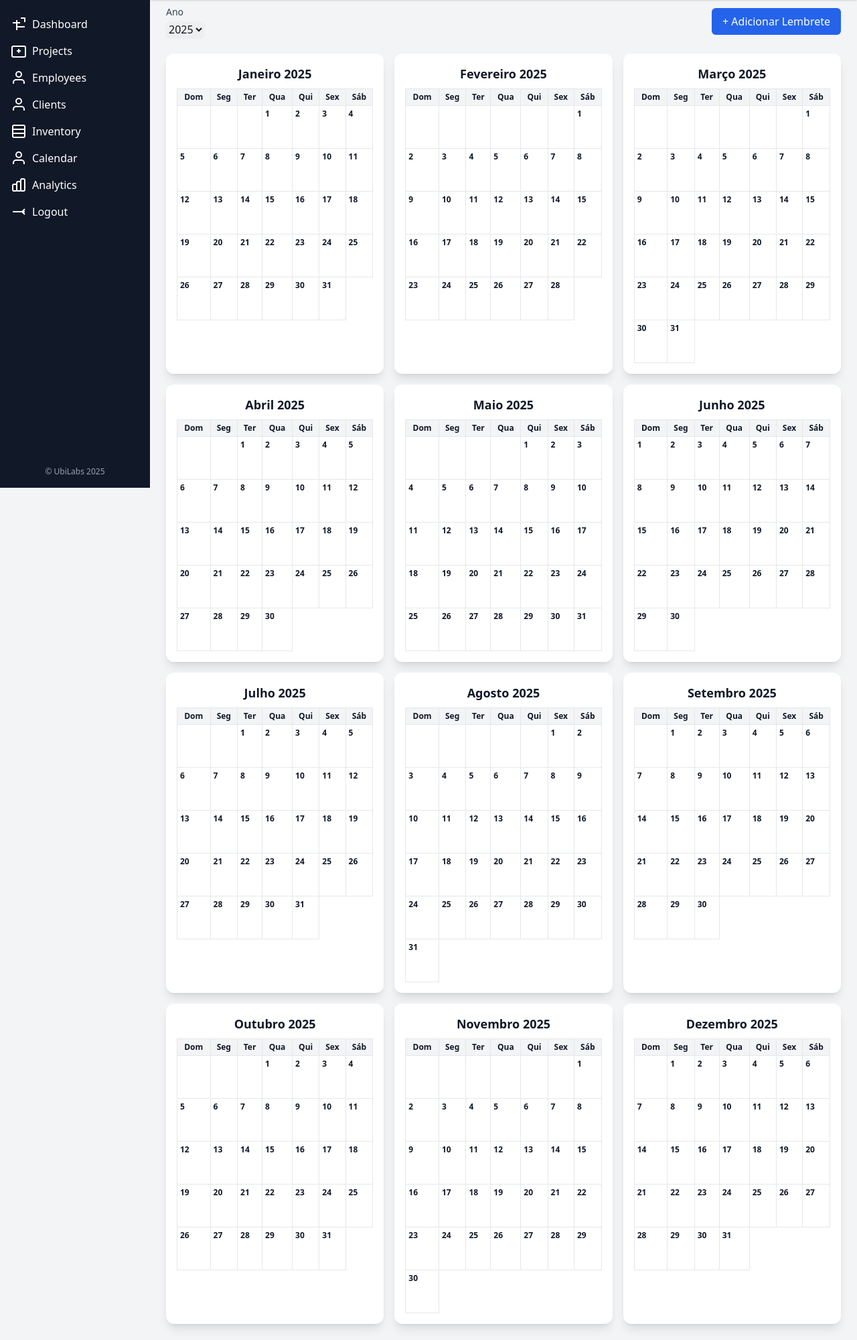
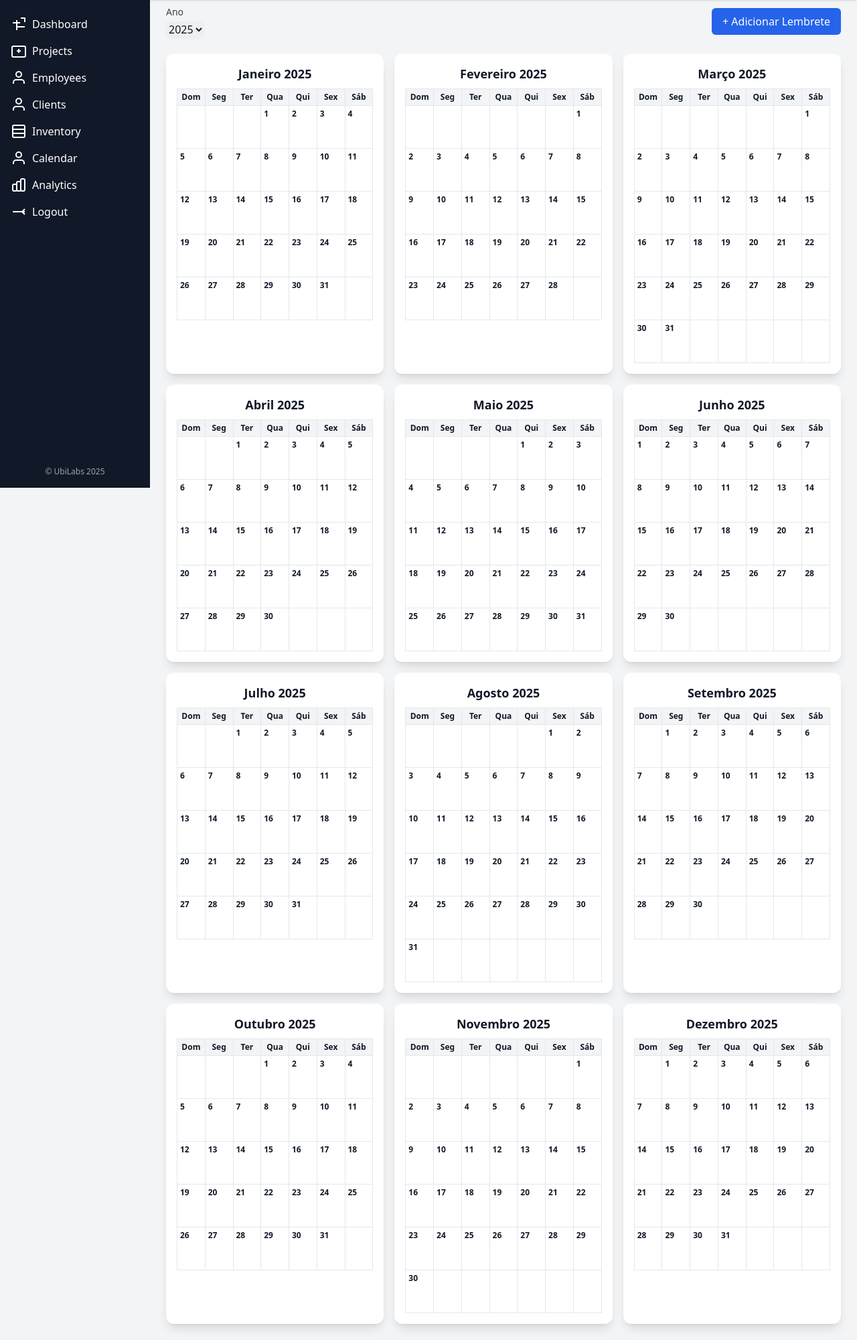
Before and after one commit to PabloResende/ams-malergeschaft, a PHP site: page /ams-malergeschaft/public/calendar in a window 1280 px wide. Shown: the part 72-2072 px from the top of the page at 67% size. Run offline with PHP 8.4, Linux system fonts and the light colour scheme; the visitor is signed in with stand-in values (Sample User, id 1); data that the repository does not hold is empty; some libraries are stand-ins or nearby versions.

Commit message:
calendario concluido

```diff
--- a/app/views/calendar/index.php
+++ b/app/views/calendar/index.php
@@ -31,9 +31,21 @@ $eventsJson = json_encode($allEvents);
   <meta charset="UTF-8">
   <title>Calendários do Ano</title>
   <script src="https://cdn.tailwindcss.com"></script>
+  <style>
+    /* Define o layout fixo para as tabelas para manter as células com dimensões consistentes */
+    table {
+      width: 100%;
+      table-layout: fixed;
+      border-collapse: collapse;
+    }
+    /* Faz com que cada célula tenha bordas definidas e não expanda além do esperado */
+    td {
+      overflow: hidden;
+    }
+  </style>
 </head>
 <body class="bg-gray-50">
-  <!-- Área principal (considerando que o header já está incluso) -->
+  <!-- Área principal -->
   <main class="ml-56 pt-20 p-6 min-h-screen">
     <div class="container mx-auto max-w-7xl">
       <!-- Cabeçalho com seletor de ano e botão para adicionar lembrete -->
@@ -99,7 +111,7 @@ $eventsJson = json_encode($allEvents);
   let storedReminders = localStorage.getItem('reminders');
   let reminderEvents = storedReminders ? JSON.parse(storedReminders) : [];
 
-  // Filtra lembretes expirados (remover lembrete se a data for menor que hoje)
+  // Filtra lembretes expirados (remove se a data for menor que hoje)
   function filterExpiredReminders() {
     const today = new Date();
     today.setHours(0,0,0,0);
@@ -112,18 +124,18 @@ $eventsJson = json_encode($allEvents);
   }
   filterExpiredReminders();
 
-  // Combina os eventos do servidor com os lembretes adicionados localmente
+  // Combina eventos do servidor e lembretes
   function getAllEvents() {
     return serverEvents.concat(reminderEvents);
   }
 
-  // Função para renderizar um calendário (tabela) para o mês e ano fornecidos
+  // Função para renderizar o calendário de um determinado mês e ano
   function renderCalendar(year, month) {
     const monthNames = [
       'Janeiro', 'Fevereiro', 'Março', 'Abril', 'Maio', 'Junho',
       'Julho', 'Agosto', 'Setembro', 'Outubro', 'Novembro', 'Dezembro'
     ];
-    // Cria o container do mês
+    // Container do mês
     const container = document.createElement('div');
     container.className = "bg-white rounded-xl shadow-lg p-4";
 
@@ -133,11 +145,11 @@ $eventsJson = json_encode($allEvents);
     header.innerText = `${monthNames[month]} ${year}`;
     container.appendChild(header);
 
-    // Cria uma tabela para o calendário
+    // Criação da tabela do calendário
     const table = document.createElement('table');
-    table.className = "w-full text-center border-collapse";
+    table.className = "w-full text-center";
 
-    // Cabeçalho da tabela com os nomes dos dias da semana
+    // Cabeçalho da tabela com os dias da semana
     const weekdays = ['Dom', 'Seg', 'Ter', 'Qua', 'Qui', 'Sex', 'Sáb'];
     const thead = document.createElement('thead');
     const trWeek = document.createElement('tr');
@@ -150,33 +162,35 @@ $eventsJson = json_encode($allEvents);
     thead.appendChild(trWeek);
     table.appendChild(thead);
 
-    // Corpo da tabela: calcula o primeiro dia do mês e quantos dias tem
+    // Corpo da tabela: calcula o primeiro dia do mês e a quantidade de dias
     const tbody = document.createElement('tbody');
     const firstDay = new Date(year, month, 1);
     const startingDay = firstDay.getDay();
     const daysInMonth = new Date(year, month + 1, 0).getDate();
 
     let date = 1;
-    for (let i = 0; i < 6; i++) {
-      // Cria uma linha (semana) – serão no máximo 6 semanas
+    for (let i = 0; i < 6; i++) {  // no máximo 6 semanas
       const tr = document.createElement('tr');
       for (let j = 0; j < 7; j++) {
         const td = document.createElement('td');
         td.className = "border p-1 h-16 align-top relative";
 
         if (i === 0 && j < startingDay) {
-          // Célula em branco antes do primeiro dia
           td.innerHTML = "";
         } else if (date > daysInMonth) {
-          break;
+          td.innerHTML = "";
         } else {
-          // Exibe o número do dia
+          // Número do dia
           const dayDiv = document.createElement('div');
           dayDiv.className = "text-xs font-semibold absolute top-0 left-0 m-1";
           dayDiv.innerText = date;
           td.appendChild(dayDiv);
 
-          // Verifica se há algum evento para esta data
+          // Cria um wrapper para os eventos com limite de altura e overflow
+          const eventsWrapper = document.createElement('div');
+          eventsWrapper.className = "mt-4 overflow-hidden max-h-12";
+
+          // Filtra eventos para a data
           const cellDate = new Date(year, month, date);
           cellDate.setHours(0,0,0,0);
           const eventsForDay = getAllEvents().filter(evt => {
@@ -185,21 +199,22 @@ $eventsJson = json_encode($allEvents);
             return evtDate.getTime() === cellDate.getTime();
           });
 
+          // Exibe cada evento, limitando o espaço dentro do wrapper
           eventsForDay.forEach(evt => {
             const evtDiv = document.createElement('div');
-            evtDiv.className = "mt-4 text-xs text-white rounded px-1 mb-1 truncate";
+            evtDiv.className = "mt-1 text-xs text-white rounded px-1 truncate";
             evtDiv.style.backgroundColor = evt.color || "#3b82f6";
             evtDiv.title = evt.title;
             evtDiv.innerText = evt.title;
-            td.appendChild(evtDiv);
+            eventsWrapper.appendChild(evtDiv);
           });
 
+          td.appendChild(eventsWrapper);
           date++;
         }
         tr.appendChild(td);
       }
       tbody.appendChild(tr);
-      // Se já foram preenchidos todos os dias, sair do loop
       if (date > daysInMonth) break;
     }
     table.appendChild(tbody);
@@ -207,7 +222,7 @@ $eventsJson = json_encode($allEvents);
     return container;
   }
 
-  // Função para renderizar os 12 calendários em uma grid
+  // Renderiza os 12 calendários em uma grid
   function renderYearCalendars() {
     const year = parseInt(document.getElementById('yearSelector').value);
     const grid = document.getElementById('calendarsGrid');
@@ -218,11 +233,11 @@ $eventsJson = json_encode($allEvents);
     }
   }
 
-  // Renderiza os calendários na carga da página e ao trocar o ano
+  // Renderiza ao carregar e ao mudar o ano
   document.addEventListener('DOMContentLoaded', renderYearCalendars);
   document.getElementById('yearSelector').addEventListener('change', renderYearCalendars);
 
-  // Modal para adicionar lembrete
+  // Configuração do modal para adicionar lembrete
   const addReminderBtn = document.getElementById('addReminderBtn');
   const reminderModal = document.getElementById('reminderModal');
   const closeModal = document.getElementById('closeModal');
```
